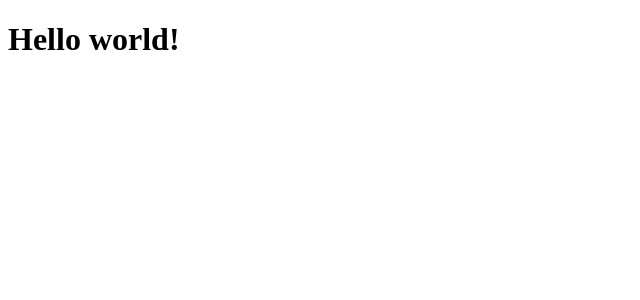
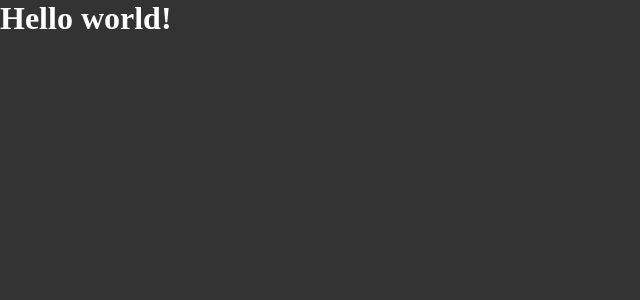
Before and after one commit to felipecfb/ignite-timer, a React (Vite) app: page / in a window 1280 px wide. Shown: the top 300 px of the page, without its empty margins (0-640 px from the left). Built offline with nearby package versions, Linux system fonts and the light colour scheme.

Commit message:
💄 feat: creating global styles

```diff
--- a/src/App.tsx
+++ b/src/App.tsx
@@ -1,4 +1,5 @@
 import { ThemeProvider } from "styled-components";
+import { GlobalStyle } from "./styles/global";
 import { defaultTheme } from "./styles/themes/default";
 
 export function App() {
@@ -6,6 +7,8 @@
     <>
       <ThemeProvider theme={defaultTheme}>
         <h1>Hello world!</h1>
+
+        <GlobalStyle />
       </ThemeProvider>
     </>
   );
--- /dev/null
+++ b/src/styles/global.ts
@@ -0,0 +1,14 @@
+import { createGlobalStyle } from "styled-components";
+
+export const GlobalStyle = createGlobalStyle`
+  * {
+    margin: 0;
+    padding: 0;
+    box-sizing: border-box;
+  }
+
+  body {
+    background: #333;
+    color: #fff;
+  }
+`;
```
